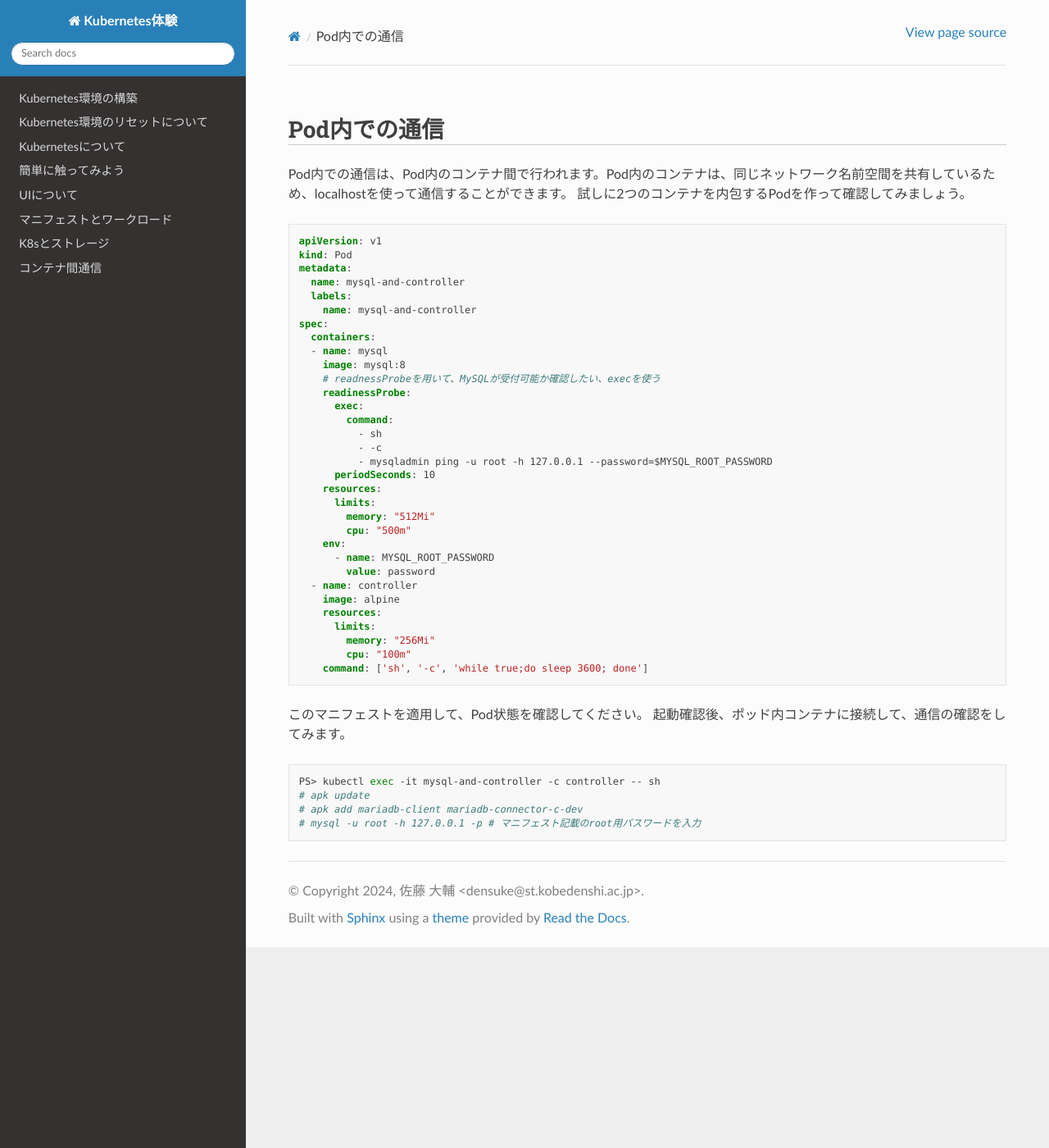
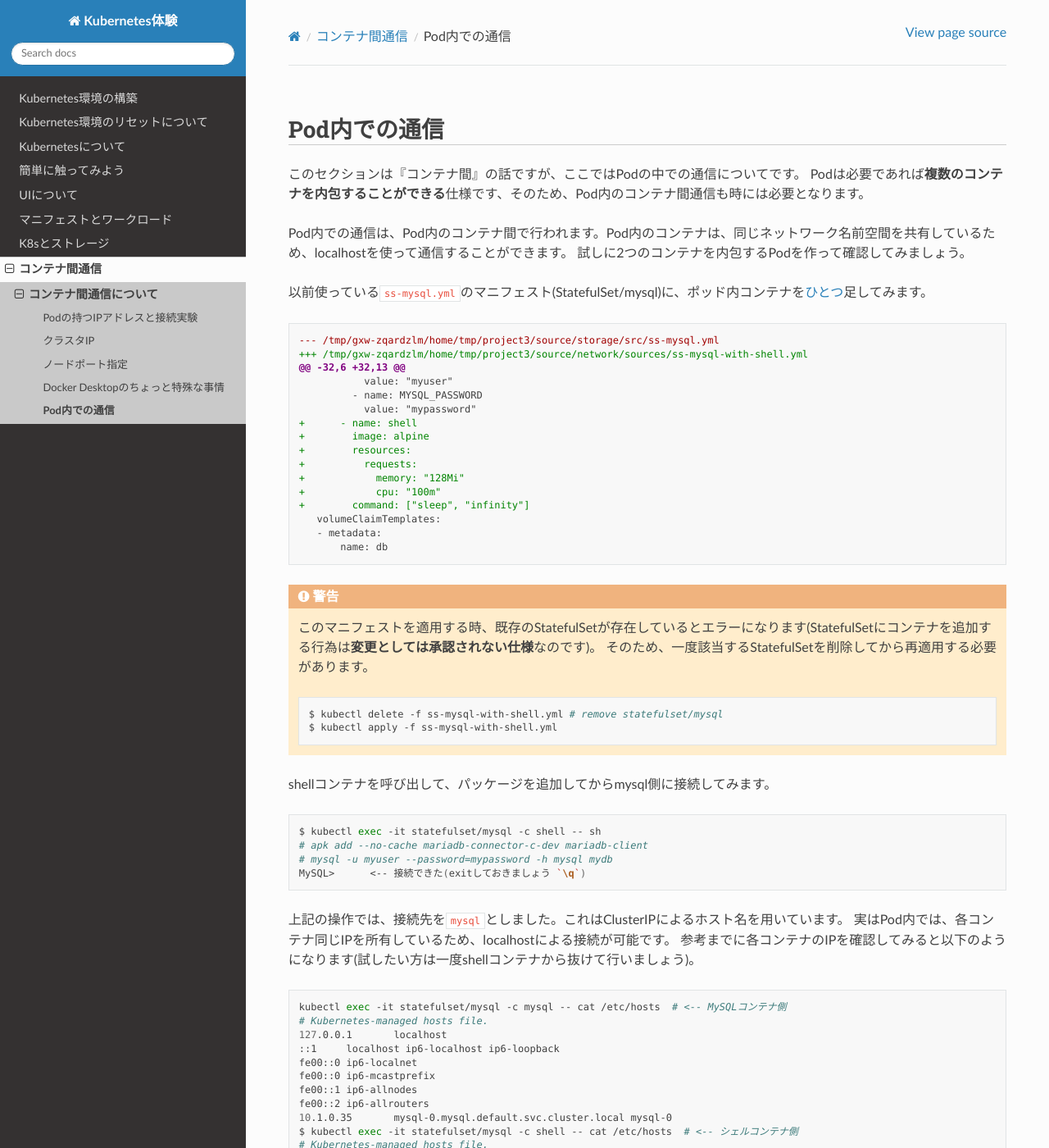
Before and after one commit to kd1321373/k8sdoc-2024, a Sphinx documentation site: the page built from source/network/inner-pod.md, in a window 1280 px wide and 1400 px high. Shown: the whole window at 82% size. Built offline with Sphinx 7.4.7 and the Read the Docs theme 3.1.0, drawn with Linux system fonts in a browser that asks for light colours; pages that are not in the unit, such as notebooks, are missing from menus; some of the changed text lies outside the part shown.

Commit message:
Pod内通信について

`````diff
--- a/source/network/index.rst
+++ b/source/network/index.rst
@@ -22,3 +22,4 @@
     about.md
     cluster-ip.md
     nodeport.md
+    inner-pod.md
--- a/source/network/inner-pod.md
+++ b/source/network/inner-pod.md
@@ -1,19 +1,85 @@
 # Pod内での通信
+
+このセクションは『コンテナ間』の話ですが、ここではPodの中での通信についてです。
+Podは必要であれば**複数のコンテナを内包することができる**仕様です、そのため、Pod内のコンテナ間通信も時には必要となります。
 
 Pod内での通信は、Pod内のコンテナ間で行われます。Pod内のコンテナは、同じネットワーク名前空間を共有しているため、localhostを使って通信することができます。
 試しに2つのコンテナを内包するPodを作って確認してみましょう。
 
-```{literalinclude} sources/mysql-and-controller.yml
-:language: yaml
-:name: mysql-and-controller.yml
+以前使っている`ss-mysql.yml`のマニフェスト(StatefulSet/mysql)に、ポッド内コンテナを[ひとつ](sources/ss-mysql-with-shell.yml)足してみます。
+
+```{literalinclude} sources/ss-mysql-with-shell.yml
+:languge: yaml
+:diff: ../storage/src/ss-mysql.yml
 ```
 
-このマニフェストを適用して、Pod状態を確認してください。
-起動確認後、ポッド内コンテナに接続して、通信の確認をしてみます。
+````{warning}
+このマニフェストを適用する時、既存のStatefulSetが存在しているとエラーになります(StatefulSetにコンテナを追加する行為は**変更としては承認されない仕様**なのです)。
+そのため、一度該当するStatefulSetを削除してから再適用する必要があります。
+```bash
+$ kubectl delete -f ss-mysql-with-shell.yml # remove statefulset/mysql
+$ kubectl apply -f ss-mysql-with-shell.yml
+```
+````
 
-```shell
-PS> kubectl exec -it mysql-and-controller -c controller -- sh
-# apk update
-# apk add mariadb-client mariadb-connector-c-dev
-# mysql -u root -h 127.0.0.1 -p # マニフェスト記載のroot用パスワードを入力
+shellコンテナを呼び出して、パッケージを追加してからmysql側に接続してみます。
+
+```bash
+$ kubectl exec -it statefulset/mysql -c shell -- sh
+# apk add --no-cache mariadb-connector-c-dev mariadb-client
+# mysql -u myuser --password=mypassword -h mysql mydb
+MySQL>      <-- 接続できた(exitしておきましょう `\q`)
 ```
+
+上記の操作では、接続先を`mysql`としました。これはClusterIPによるホスト名を用いています。
+実はPod内では、各コンテナ同じIPを所有しているため、localhostによる接続が可能です。
+参考までに各コンテナのIPを確認してみると以下のようになります(試したい方は一度shellコンテナから抜けて行いましょう)。
+
+```bash
+kubectl exec -it statefulset/mysql -c mysql -- cat /etc/hosts  # <-- MySQLコンテナ側
+# Kubernetes-managed hosts file.
+127.0.0.1       localhost
+::1     localhost ip6-localhost ip6-loopback
+fe00::0 ip6-localnet
+fe00::0 ip6-mcastprefix
+fe00::1 ip6-allnodes
+fe00::2 ip6-allrouters
+10.1.0.35       mysql-0.mysql.default.svc.cluster.local mysql-0
+$ kubectl exec -it statefulset/mysql -c shell -- cat /etc/hosts  # <-- シェルコンテナ側
+# Kubernetes-managed hosts file.
+127.0.0.1       localhost
+::1     localhost ip6-localhost ip6-loopback
+fe00::0 ip6-localnet
+fe00::0 ip6-mcastprefix
+fe00::1 ip6-allnodes
+fe00::2 ip6-allrouters
+10.1.0.35       mysql-0.mysql.default.svc.cluster.local mysql-0
+```
+
+このことから、同一ホスト上であることもわかるため、localhost(ただしIPベースなので127.0.0.1)を使った通信も確立します。
+
+```bash
+# shellコンテナに接続した状態での操作です
+/ # mysql -u myuser --password=mypassword -h 127.0.0.1 mydb
+Welcome to the MariaDB monitor.  Commands end with ; or \g.
+Your MySQL connection id is 9
+Server version: 8.4.3 MySQL Community Server - GPL
+
+Copyright (c) 2000, 2018, Oracle, MariaDB Corporation Ab and others.
+
+Type 'help;' or '\h' for help. Type '\c' to clear the current input statement.
+
+MySQL [mydb]>     # <-- 接続できた(exitしておきましょう `\q`)
+```
+
+このように、Pod内での通信はlocalhostを使って通信することができます。
+
+```{note}
+なぜ `localhost` ではなく `127.0.0.1` なのかというと、`localhost` での接続はIPv6(`::1`)を優先してしまうため、
+IPv6側での接続待ち受けに対応していないときに接続が失敗することがあるためです。
+そのため、IPv4アドレスを使うことで接続ができます。
+
+どうしても `localhost` を使いたい場合、`mysql`コマンドのオプションに`--protocol=TCP`を付けることで強制できます。
+ただ逆にIPv6のTCPを明示する方法が不明なため、確実に切り分けるためにはIPベース(`127.0.0.1`か`::1`)で接続することをおすすめします。
+
+```
--- /dev/null
+++ b/source/network/sources/ss-mysql-with-shell.yml
@@ -0,0 +1,50 @@
+apiVersion: apps/v1
+kind: StatefulSet
+metadata:
+  name: mysql
+spec:
+  selector:
+    matchLabels:
+      app: mysql
+  serviceName: mysql
+  replicas: 1
+  template:
+    metadata:
+      labels:
+        app: mysql
+    spec:
+      containers:
+      - name: mysql
+        image: mysql:8
+        volumeMounts:
+        - name: db
+          mountPath: /var/lib/mysql
+        resources:
+          requests:
+            memory: "512Mi"
+            cpu: "500m"
+        env:
+        - name: MYSQL_RANDOM_ROOT_PASSWORD
+          value: "yes"
+        - name: MYSQL_DATABASE
+          value: "mydb"
+        - name: MYSQL_USER
+          value: "myuser"
+        - name: MYSQL_PASSWORD
+          value: "mypassword"
+      - name: shell
+        image: alpine
+        resources:
+          requests:
+            memory: "128Mi"
+            cpu: "100m"
+        command: ["sleep", "infinity"]
+  volumeClaimTemplates:
+  - metadata:
+      name: db
+    spec:
+      accessModes: [ "ReadWriteOnce" ]
+      resources:
+        requests:
+          storage: "256Mi"
+          cpu: "500m"
`````
